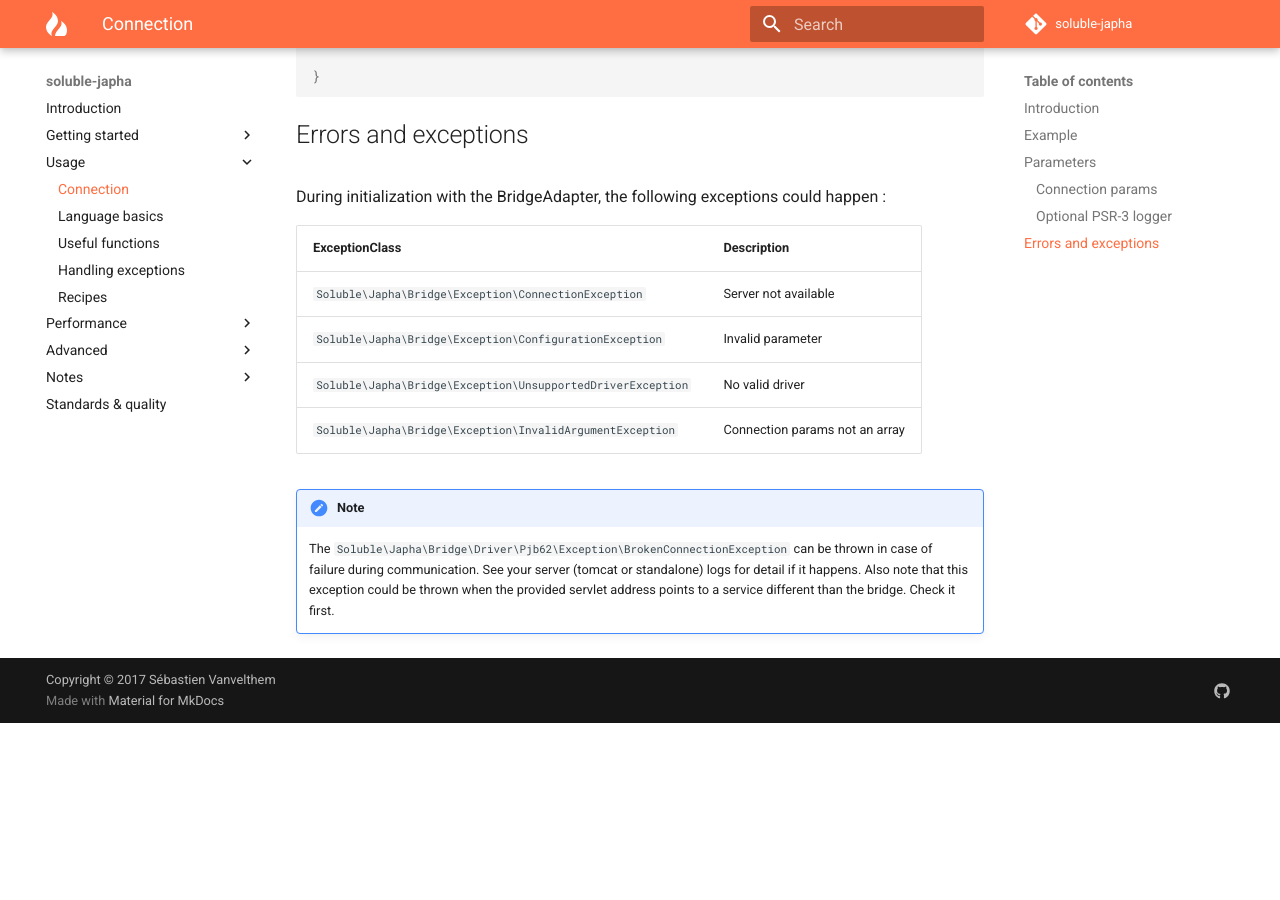
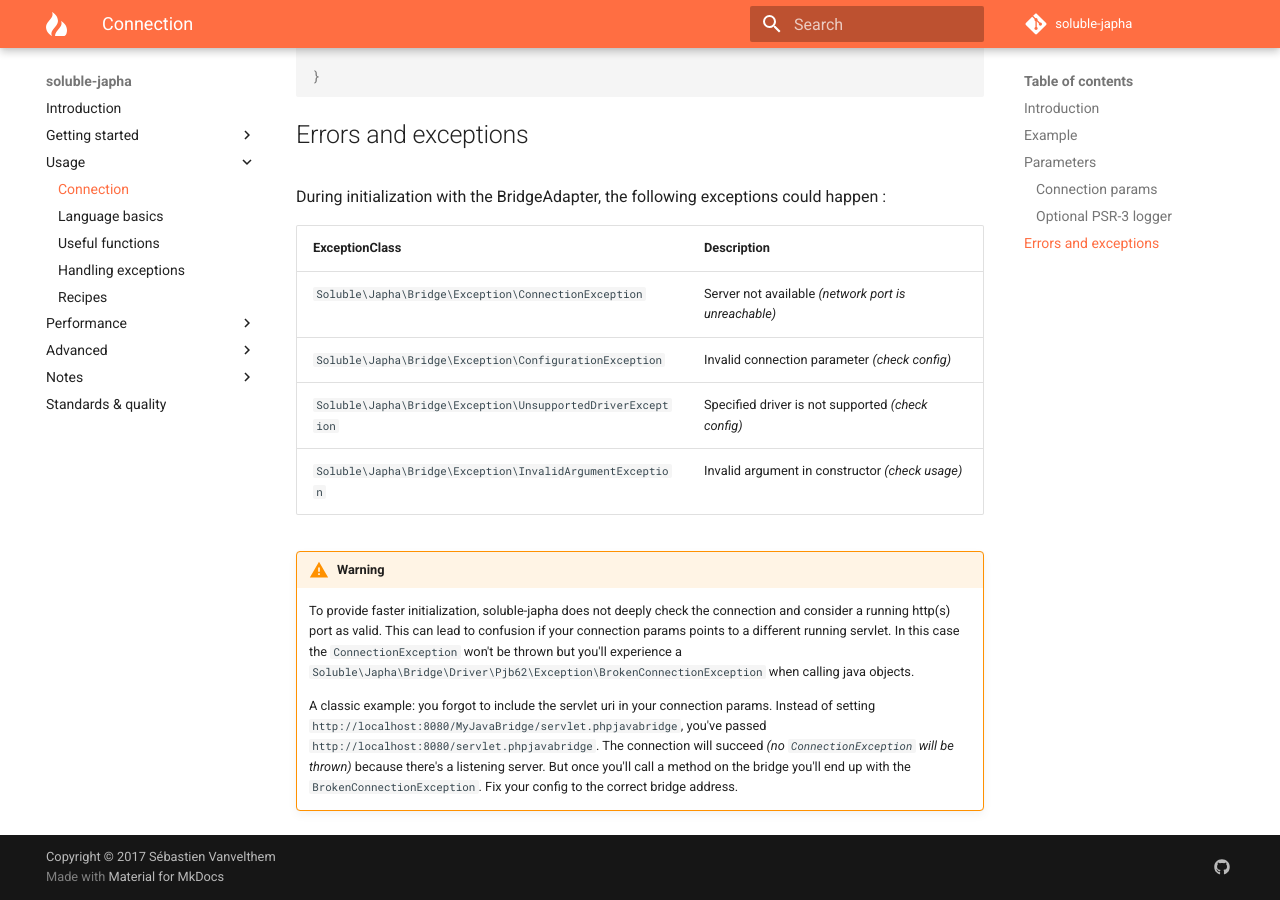
Before and after one commit to belgattitude/soluble-japha, an MkDocs documentation site: the page built from doc/bridge_connection.md, in a window 1280 px wide and 900 px high, scrolled down 2177 px. Built offline with MkDocs 1.6.1 and Material for MkDocs 9.7.7, drawn with Linux system fonts in a browser that asks for light colours; comment, search, counter and statistics services are not loaded; old or Windows-style settings are respelled for this version of MkDocs; before the commit the page ends 2900 px from its top, so only the background shows below that; some of the changed text lies outside the part shown.

Commit message:
Updated doc

```diff
--- a/doc/bridge_connection.md
+++ b/doc/bridge_connection.md
@@ -43,7 +43,7 @@ The `Soluble\Japha\Bridge\Adapter` constructor require `$options`, an associativ
 |`servlet_address` | Servlet address: &lt;host&gt;:&lt;port&gt;/&lt;uri&gt;     |
 
 !!! tip
-    The `servlet_address` &lt;uri&gt; should ends with the 'servlet.phpjavabridge' file,
+    The `servlet_address` &lt;uri&gt; should ends with the **'servlet.phpjavabridge'** file,
     i.e: 'localhost:8080/path/servlet.phpjavabridge'.
 
 
@@ -97,14 +97,20 @@ During initialization with the BridgeAdapter, the following exceptions could hap
 
 | ExceptionClass                           | Description                 |
 |------------------------------------------|-----------------------------|
-|`Soluble\Japha\Bridge\Exception\ConnectionException`        | Server not available        |
-|`Soluble\Japha\Bridge\Exception\ConfigurationException`     | Invalid parameter           |
-|`Soluble\Japha\Bridge\Exception\UnsupportedDriverException` | No valid driver             |
-|`Soluble\Japha\Bridge\Exception\InvalidArgumentException`   | Connection params not an array   |
+|`Soluble\Japha\Bridge\Exception\ConnectionException`        | Server not available *(network port is unreachable)*     |
+|`Soluble\Japha\Bridge\Exception\ConfigurationException`     | Invalid connection parameter *(check config)*          |
+|`Soluble\Japha\Bridge\Exception\UnsupportedDriverException` | Specified driver is not supported *(check config)*             |
+|`Soluble\Japha\Bridge\Exception\InvalidArgumentException`   | Invalid argument in constructor *(check usage)*   |
 
+!!! warning
+    To provide faster initialization, soluble-japha does not deeply check the connection and
+    consider a running http(s) port as valid. This can lead to confusion if your connection
+    params points to a different running servlet. In this case the `ConnectionException` won't be
+    thrown but you'll experience a `Soluble\Japha\Bridge\Driver\Pjb62\Exception\BrokenConnectionException`
+    when calling java objects.
 
-!!! note
-    The `Soluble\Japha\Bridge\Driver\Pjb62\Exception\BrokenConnectionException` can be thrown
-    in case of failure during communication. See your server (tomcat or standalone) logs for detail if
-    it happens. Also note that this exception could be thrown when the provided servlet address
-    points to a service different than the bridge. Check it first.
+    A classic example: you forgot to include the servlet uri in your connection params. Instead
+    of setting `http://localhost:8080/MyJavaBridge/servlet.phpjavabridge`, you've passed
+    `http://localhost:8080/servlet.phpjavabridge`. The connection will succeed *(no `ConnectionException` will be thrown)*
+    because there's a listening server. But once you'll call a method on the bridge you'll
+    end up with the `BrokenConnectionException`. Fix your config to the correct bridge address.
```
